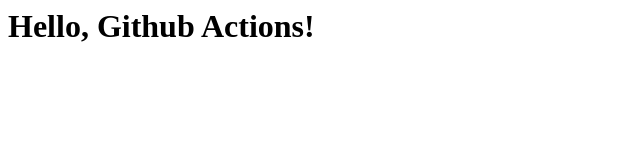
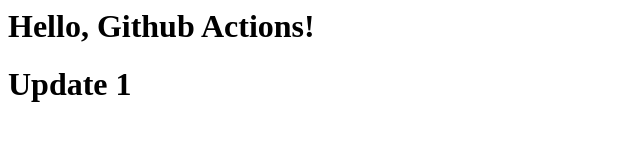
Before and after one commit to MladenDzida/gh-deployment-workflow, a plain HTML site: page index.html in a window 1280 px wide. Shown: the whole page, without its empty margins (0-640 px from the left). Drawn offline with Linux system fonts and the light colour scheme.

Commit message:
update index.html

```diff
--- a/index.html
+++ b/index.html
@@ -1 +1,2 @@
 <H1>Hello, Github Actions!<H1>
+<H1>Update 1<H1>
```
